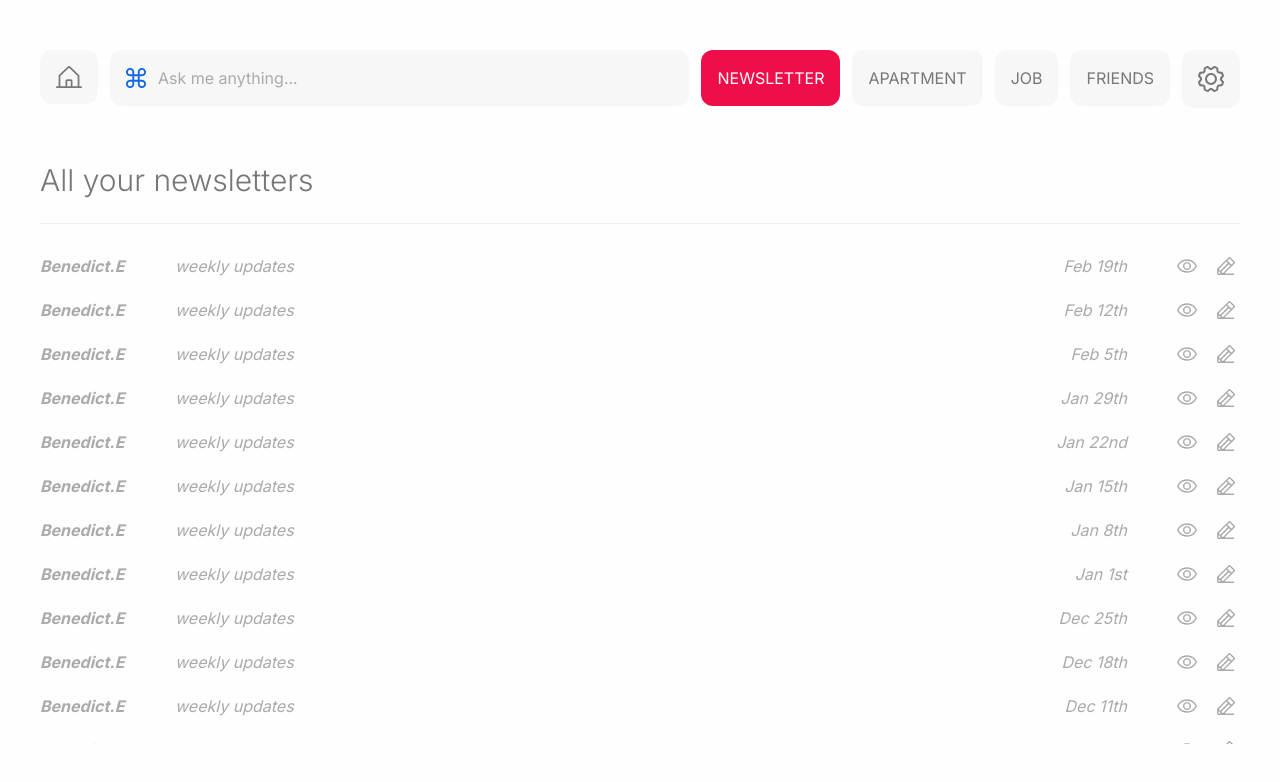
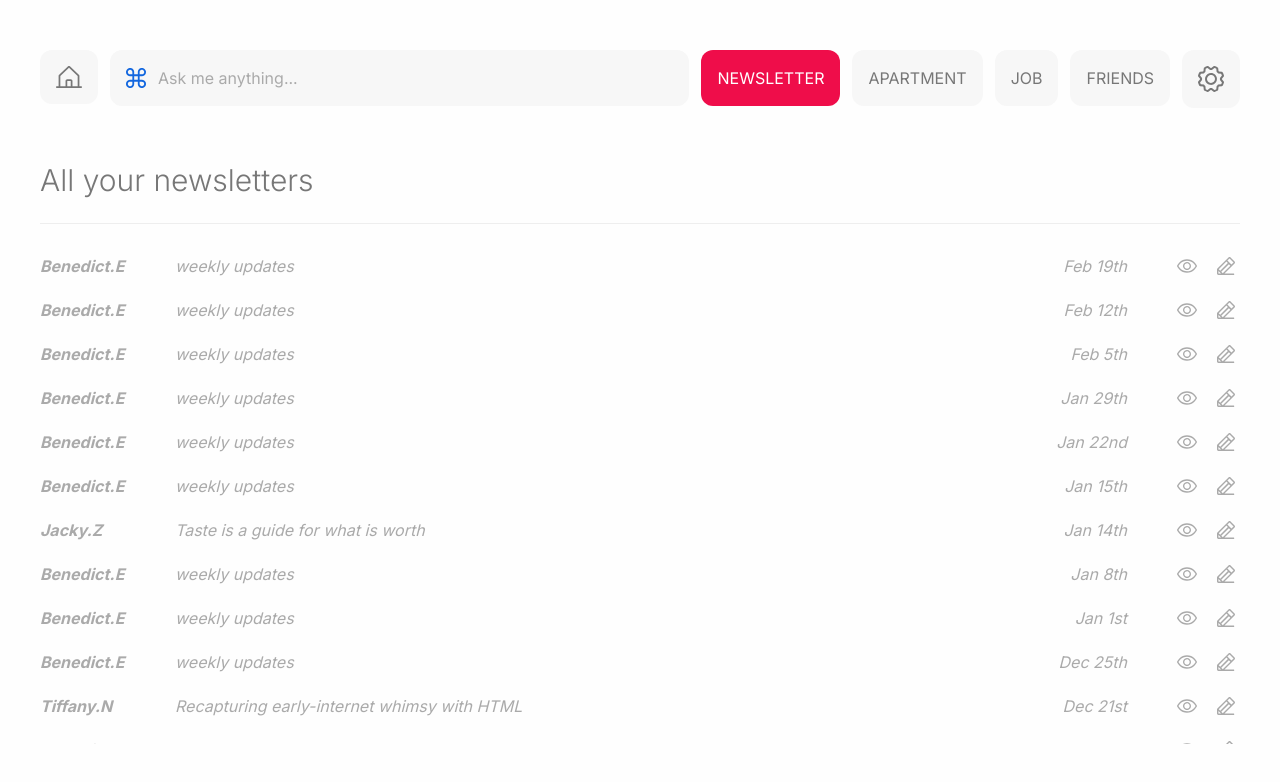
Before and after one commit to marcowang01/envelope-demo, a Next.js app: page /newsletter in a window 1280 px wide. Shown: the top 782 px of the page. Built offline with nearby package versions, Linux system fonts and the light colour scheme.

Commit message:
add non BE newsletters

```diff
--- /dev/null
+++ b/src/app/newsletter/[slug]/page.tsx
@@ -0,0 +1,31 @@
+import { newsletterEmails } from "@/data/newsletters";
+import { SummaryEmail } from "@/data/emails";
+import { EmailRow } from "@/components/home/emailRow";
+
+export default function Page({ params }: { params: { slug: string } }) {
+  let emails:SummaryEmail[] = []
+  if (params.slug.toLowerCase().includes("benedict") || params.slug.toLowerCase().includes("evans")) {
+    emails = newsletterEmails.filter((email) => email.sender.toLowerCase().includes("benedict"))
+  }
+
+  return (
+    <div className="w-full h-full">
+      <h1 className="text-[30px] text-gray-500 font-light">All your newsletters</h1>
+      <div className="w-full h-[1px] bg-gray-350 my-[20px]"/>
+      <div className="flex flex-col w-full mt-[10px] h-[calc(100vh-300px)] pr-[5px] overflow-y-auto">
+        {emails.map((email, index) => {
+          return (
+            <EmailRow
+              key={`summary-${index}`}
+              email={email}
+              sender={email.sender}
+              title={email.title}
+              gapClass={"gap-[50px]"}
+              actions={["view", "edit"]}
+            />
+          );
+        })}
+      </div>
+    </div>
+  );
+}
--- a/src/components/navbar/searchBar.tsx
+++ b/src/components/navbar/searchBar.tsx
@@ -74,11 +74,11 @@ export function SearchBar() {
     if (searchInput.trim().includes("trip")) {
       router.push(`/trip/${searchInput}`);
     } else if (searchInput.trim().includes("report") || searchInput.trim().includes("newsletter")) {
-      router.push(`/newsletter`);
+      router.push(`/newsletter/${searchInput}`);
     } else {
       router.push(`/`);
     }
-    setSearchInput("");
+    // setSearchInput("");
     // defocus input
     const activeElement = document.activeElement as HTMLElement | null;
     activeElement?.blur();
--- a/src/data/newsletters.ts
+++ b/src/data/newsletters.ts
@@ -58,6 +58,15 @@ export const newsletterEmails: SummaryEmail[] = [
   },
   {
     id: `newsLetters-${uuidv4()}`,
+    sender: "Jacky.Z",
+    title: "Taste is a guide for what is worth",
+    date: "2024-01-14T15:00:00.000Z",
+    type: EmailType.Summary,
+    seen: false,
+    active: true,
+  },
+  {
+    id: `newsLetters-${uuidv4()}`,
     sender: "Benedict.E",
     title: "weekly updates",
     date: "2024-01-08T15:00:00.000Z",
@@ -85,9 +94,27 @@ export const newsletterEmails: SummaryEmail[] = [
   },
   {
     id: `newsLetters-${uuidv4()}`,
+    sender: "Tiffany.N",
+    title: "Recapturing early-internet whimsy with HTML",
+    date: "2023-12-21T15:00:00.000Z",
+    type: EmailType.Summary,
+    seen: false,
+    active: true,
+  },
+  {
+    id: `newsLetters-${uuidv4()}`,
     sender: "Benedict.E",
     title: "weekly updates",
     date: "2023-12-18T15:00:00.000Z",
+    type: EmailType.Summary,
+    seen: false,
+    active: true,
+  },
+  {
+    id: `newsLetters-${uuidv4()}`,
+    sender: "Paul.G",
+    title: "Superlinear Returns",
+    date: "2023-12-12T15:00:00.000Z",
     type: EmailType.Summary,
     seen: false,
     active: true,
@@ -119,4 +146,4 @@ export const newsletterEmails: SummaryEmail[] = [
     seen: false,
     active: true,
   },
-]
+];
```
